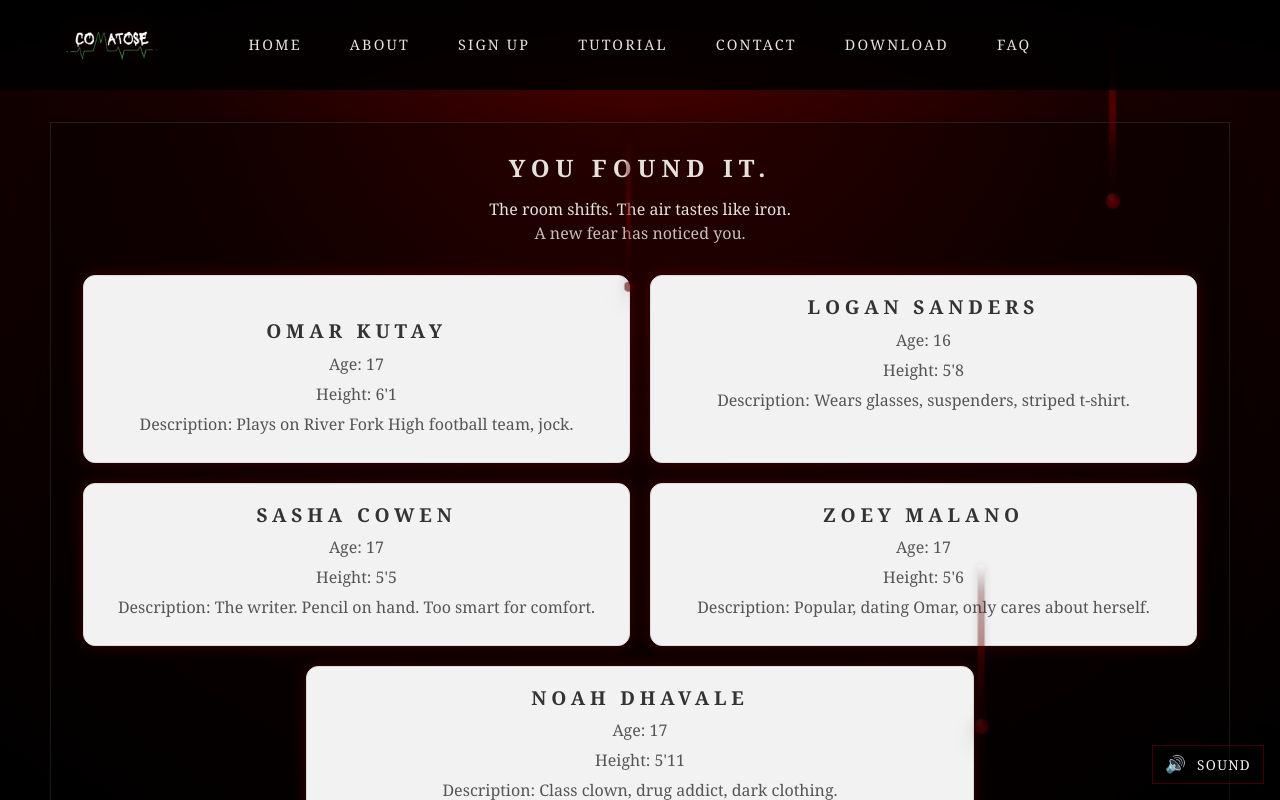
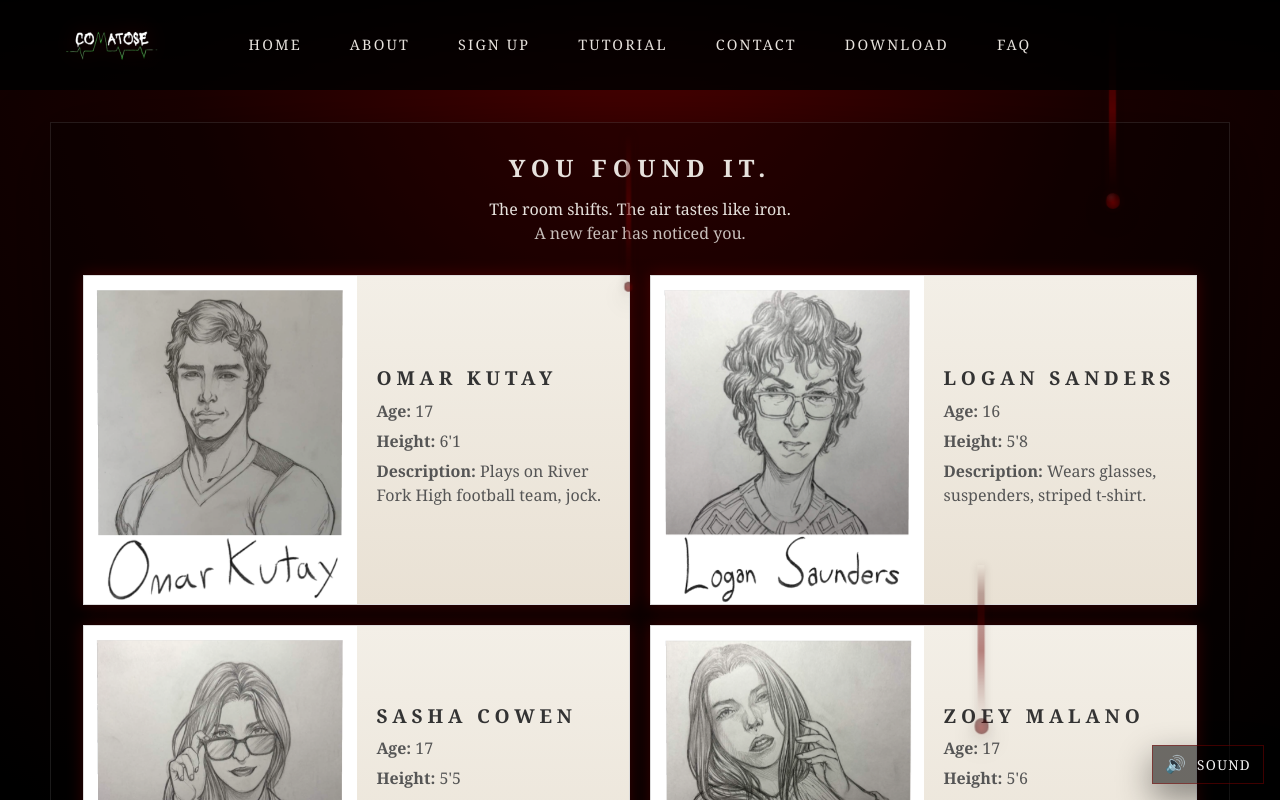
Before and after one commit to RogerLi-COSC/IASC-Horror, a React (Vite) app in the folder my-react-app/: page /~rl20wa/IASC/secret in a window 1280 px wide. Built offline with nearby package versions, Linux system fonts and the light colour scheme.

Commit message:
updated secret page 1 images

```diff
--- a/my-react-app/src/pages/Secret.css
+++ b/my-react-app/src/pages/Secret.css
@@ -46,7 +46,8 @@ li {
 
 .secret-box ul {
   list-style: none;
-  padding: 0;
+  padding: 20px;
+  text-align: left;
   margin: 0;
 }
 
@@ -63,11 +64,21 @@ li {
 
 .secret-box section {
   background-color: #f2f2f2;
-  padding: 20px;
-  border-radius: 12px;
+  /* padding: 20px;
+  border-radius: 12px; */
   border: 1px solid #ddd;
   box-shadow: 0 0 15px rgba(255, 0, 0, 0.2);
   transition: transform 0.3s ease, box-shadow 0.3s ease;
+}
+
+.secret-box img{
+  width: 50%;
+}
+
+.secret-box .card{
+  display: flex;
+  align-items: center;
+  background: linear-gradient(#f3efe7, #e9e1d4);
 }
 
 .secret-box section:hover {
--- a/my-react-app/src/pages/Secret.jsx
+++ b/my-react-app/src/pages/Secret.jsx
@@ -1,5 +1,10 @@
 import "./Secret.css";
 import WordSearchMiniGame from "../components/WordSearchMiniGame";
+import Omar from "../assets/OmarKutay.png";
+import Logan from "../assets/LoganSaunders.png";
+import Sasha from "../assets/SashaCowen.png";
+import Zoey from "../assets/ZoeyMalano.png";
+import Noah from "../assets/NoahDhavale.png";
 
 export default function Secret() {
   return (
@@ -14,51 +19,63 @@ export default function Secret() {
 
         <div className="secret-box secret-cast">
           <section>
-            <div>
-              <img src="" alt="" />
-            </div>
+            <div className="card">
+              <img src={Omar} alt="Profile" />
               <ul>
                 <li><h1>OMAR KUTAY</h1></li>
-              <li><p>Age: 17</p></li>
-              <li><p>Height: 6&apos;1</p></li>
-              <li><p>Description: Plays on River Fork High football team, jock.</p></li>
+                <li><p><strong>Age:</strong> 17</p></li>
+                <li><p><strong>Height:</strong> 6&apos;1</p></li>
+                <li><p><strong>Description:</strong> Plays on River Fork High football team, jock.</p></li>
               </ul>
+            </div>
           </section>
 
           <section>
+            <div className="card">
+              <img src={Logan} alt="Profile" />
               <ul>
                 <li><h1>LOGAN SANDERS</h1></li>
-              <li><p>Age: 16</p></li>
-              <li><p>Height: 5&apos;8</p></li>
-              <li><p>Description: Wears glasses, suspenders, striped t-shirt.</p></li>
+                <li><p><strong>Age:</strong> 16</p></li>
+                <li><p><strong>Height:</strong> 5&apos;8</p></li>
+                <li><p><strong>Description:</strong> Wears glasses, suspenders, striped t-shirt.</p></li>
               </ul>
+            </div>
           </section>
 
           <section>
+            <div className="card">
+              <img src={Sasha} alt="Profile" />
               <ul>
                 <li><h1>SASHA COWEN</h1></li>
-              <li><p>Age: 17</p></li>
-              <li><p>Height: 5&apos;5</p></li>
-              <li><p>Description: The writer. Pencil on hand. Too smart for comfort.</p></li>
+                <li><p><strong>Age:</strong> 17</p></li>
+                <li><p><strong>Height:</strong> 5&apos;5</p></li>
+                <li><p><strong>Description:</strong> The writer. Pencil on hand. Too smart for comfort.</p></li>
               </ul>
+            </div>
           </section>
 
           <section>
+            <div className="card">
+              <img src={Zoey} alt="Profile" />
               <ul>
                 <li><h1>ZOEY MALANO</h1></li>
-              <li><p>Age: 17</p></li>
-              <li><p>Height: 5&apos;6</p></li>
-              <li><p>Description: Popular, dating Omar, only cares about herself.</p></li>
+                <li><p><strong>Age:</strong> 17</p></li>
+                <li><p><strong>Height:</strong> 5&apos;6</p></li>
+                <li><p><strong>Description:</strong> Popular, dating Omar, only cares about herself.</p></li>
               </ul>
+            </div>
           </section>
 
           <section>
+            <div className="card">
+              <img src={Noah} alt="Profile" />
               <ul>
                 <li><h1>NOAH DHAVALE</h1></li>
-              <li><p>Age: 17</p></li>
-              <li><p>Height: 5&apos;11</p></li>
-              <li><p>Description: Class clown, drug addict, dark clothing.</p></li>
+                <li><p><strong>Age:</strong> 17</p></li>
+                <li><p><strong>Height:</strong> 5&apos;11</p></li>
+                <li><p><strong>Description:</strong> Class clown, drug addict, dark clothing.</p></li>
               </ul>
+            </div>
           </section>
         </div>
 
```
Lines whose indentation alone changed are shown as unchanged.
